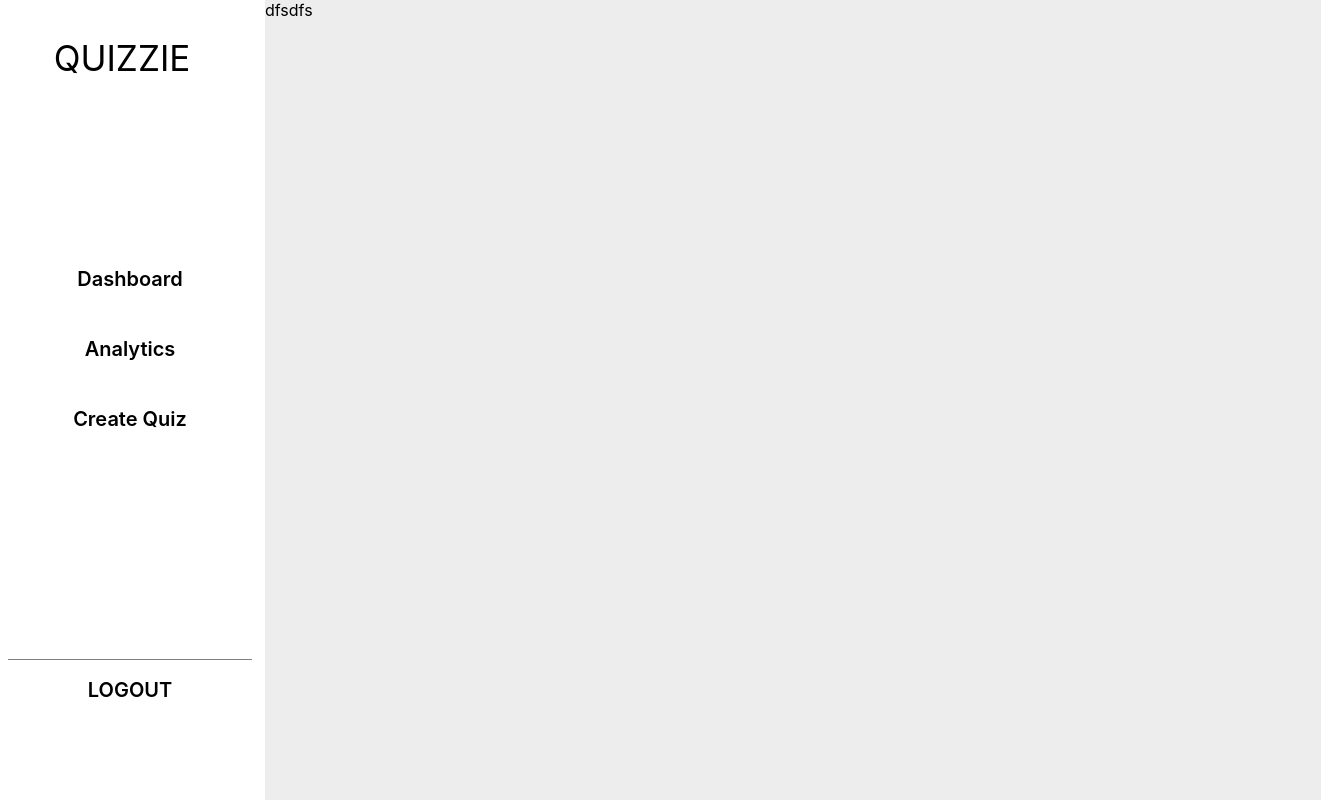
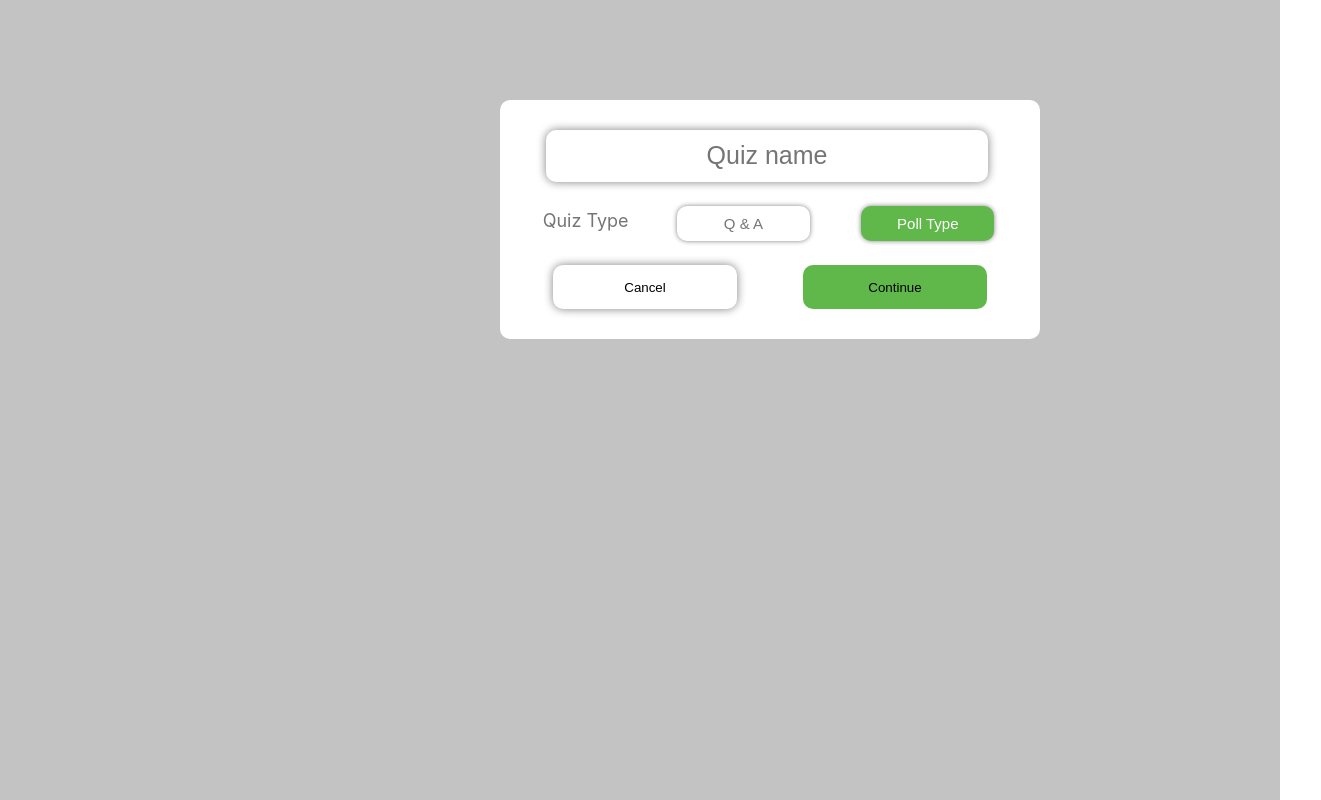
Before and after one commit to AmanMate/Quizze, a React (Create React App) app: page /create-quiz in a window 1280 px wide. Shown: the whole page, 1321 px wide, since content can reach past the window. Built offline with nearby package versions, Linux system fonts and the light colour scheme.

Commit message:
Added changes

```diff
--- a/package.json
+++ b/package.json
@@ -3,6 +3,9 @@
   "version": "0.1.0",
   "private": true,
   "dependencies": {
+    "@emotion/react": "^11.11.4",
+    "@emotion/styled": "^11.11.5",
+    "@mui/material": "^5.15.18",
     "@testing-library/jest-dom": "^5.17.0",
     "@testing-library/react": "^13.4.0",
     "@testing-library/user-event": "^13.5.0",
--- a/src/pages/createQuiz/CreateQuiz.css
+++ b/src/pages/createQuiz/CreateQuiz.css
@@ -1,11 +1,91 @@
-.createquiz {
-    box-shadow: 0px 0px 8px rgba(0, 0, 0, 0.5);
+.modal-wrapper {
+    position: fixed;
+    left: 0;
+    right: 0;
+    bottom: 0;
+    top: 0;
+    background-color: rgba(189, 189, 189, 0.9);
+    z-index: 2;
 }
 
-.page {
-    position: absolute;
-    left: 300px;
-    background: #EDEDED;
-    width: 80%;
-    height: 100vh;
+.modal-container {
+    top: 0;
+    position: fixed;
+    z-index: 3;
 }
+
+.quiz-name-type {
+    background: white;
+    margin: 100px 500px;
+    width: 500px;
+    border-radius: 10px;
+    padding: 20px;
+    font-size: 25px;
+    color: #757575
+}
+
+.quiz-name p {
+    text-align: center;
+    margin: 8px;
+}
+
+input::placeholder {
+    font-size: 25px;
+}
+
+.quiz-name-type input {
+    width: 438px;
+    border-radius: 10px;
+    height: 50px;
+    background-color: #ffffff;
+    border: none;
+    box-shadow: 0px 0px 10px grey;
+}
+
+.quiz-name {
+    margin: 10px 26px;
+    width: 212px;
+    text-align: center;
+    font-size: 23px;
+    color: #757575
+}
+
+.display-flex {
+    display: flex;
+    justify-content: space-around;
+}
+
+.buttons {
+    font-size: 18px;
+}
+
+.buttons button {
+    box-shadow: 0px 0px 5px grey;
+    border: none;
+    background-color: white;
+    border-radius: 10px;
+    height: 35px;
+    margin: 14px 3px;
+    width: 133px;
+    font-size: 15px;
+    color: #757575;
+}
+
+.action-buttons button {
+    border: none;
+    border-radius: 10px;
+    width: 184px;
+    margin: 10px 33px;
+    height: 44px
+}
+
+.cancel {
+    box-shadow: 0px 0px 10px grey;
+    background-color: white;
+
+}
+
+.continue {
+    background-color: #60B84B;
+
+}
--- a/src/pages/createQuiz/CreateQuiz.js
+++ b/src/pages/createQuiz/CreateQuiz.js
@@ -1,14 +1,138 @@
-import React from "react";
-import Navbar from "../../components/Navbar";
+import React, { useState } from "react";
 import "./CreateQuiz.css";
 
-export default function CreateQuiz() {
+export default function Mymodal({ closeModal }) {
+  const [activeStep, setActiveStep] = useState(0);
+  const [quizName, setQuizName] = useState("");
+  const [quizType, setQuizType] = useState("");
+  const [questions, setQuestions] = useState([]);
+  const [currentQuestion, setCurrentQuestion] = useState("");
+  const [currentOptions, setCurrentOptions] = useState(["", ""]);
+
+  const handleQuizNameChange = (e) => {
+    setQuizName(e.target.value);
+  };
+
+  const handleClick = () => {
+    setQuizType(!quizType);
+  };
+
+  const handleQuestionChange = (e) => {
+    setCurrentQuestion(e.target.value);
+  };
+
+  const handleOptionChange = (index, e) => {
+    const newOptions = [...currentOptions];
+    newOptions[index] = e.target.value;
+    setCurrentOptions(newOptions);
+  };
+
+  const handleAddOption = () => {
+    setCurrentOptions((prevOptions) => [...prevOptions, ""]);
+  };
+
+  const handleContinueClick = () => {
+    if (activeStep === 0) {
+      setActiveStep((prevStep) => prevStep + 1);
+    } else if (activeStep === 1) {
+      setQuestions((prevQuestions) => [...prevQuestions, { question: currentQuestion, options: currentOptions }]);
+      setActiveStep((prevStep) => prevStep + 1);
+    }
+  };
+
   return (
     <div>
-      <div class="navbar">
-        <Navbar></Navbar>
+      <div class="modal-wrapper"></div>
+      <div class="modal-container">
+        <div class="quiz-name-type">
+          <input class="quiz-name" placeholder="Quiz name" value={quizName} onChange={handleQuizNameChange}></input>
+
+          <div class="display-flex buttons">
+            <p class="quiz-type">Quiz Type</p>
+            <button
+              onClick={handleClick}
+              class="qna-button"
+              style={{
+                backgroundColor: quizType ? "#60B84B" : "white",
+                color: quizType ? "white" : "#757575",
+              }}
+            >
+              Q & A
+            </button>
+            <button
+              onClick={handleClick}
+              class="poll-type-button"
+              style={{
+                backgroundColor: quizType ? "white" : "#60B84B",
+                color: quizType ? "#757575" : "white",
+              }}
+            >
+              Poll Type
+            </button>
+          </div>
+          {activeStep === 0 && (
+            <div class="action-buttons">
+              <button class="cancel" onClick={closeModal}>
+                Cancel
+              </button>
+              <button class="continue" onClick={handleContinueClick}>Continue</button>
+            </div>
+          )}
+          {activeStep === 1 && (
+            <div class="action-buttons">
+              {/* <div className="qnaQues">
+              <input type="text" value={currentQuestion} onChange={setCurrentQuestion()} placeholder="Q & A Question"></input>
+              </div>
+              <div id="optiontype">
+              <input type="radio" value={currentOptions} onchange={setCurrentOptions()}>Option Type</input>
+              </div> */}
+
+              <button class="cancel" onClick={closeModal}>
+                Cancel
+              </button>
+              <button class="continue" onClick={handleContinueClick}>CreateQuiz</button>
+            </div>
+          )}
+          {activeStep === 2 && (
+            <div class="action-buttons">
+              <button class="cancel" onClick={closeModal}>
+                Cancel
+              </button>
+              <button class="continue" onClick={() => {}}>Create Quiz</button>
+            </div>
+          )}
+        </div>
+        {activeStep === 1 && (
+          <div class="question-options">
+            <div>
+              <p class="inline question">Question</p>
+              <input type="text" value={currentQuestion} onChange={handleQuestionChange}></input>
+            </div>
+            {currentOptions.map((option, index) => (
+              <div key={index}>
+                <p class="inline option">Option {index + 1}</p>
+                <input type="text" value={option} onChange={(e) => handleOptionChange(index, e)}></input>
+              </div>
+            ))}
+            <button onClick={handleAddOption}>Add Option</button>
+          </div>
+        )}
+        {activeStep === 2 && (
+          <div class="questions">
+            {questions.map((question, index) => (
+              <div key={index}>
+                <p class="inline question">Question {index + 1}</p>
+                <p>{question.question}</p>
+                <ul>
+                  {question.options.map((option, index) => (
+                    <li key={index}>{option}</li>
+                  ))}
+                </ul>
+              </div>
+            ))}
+          </div>
+        )}
       </div>
-      <div class="page">dfsdfs</div>
     </div>
   );
 }
--- a/src/pages/login/Login.js
+++ b/src/pages/login/Login.js
@@ -1,6 +1,6 @@
 import React, { useEffect, useState } from "react";
 import axios from "axios"
-import { useNavigate, Link, Form } from "react-router-dom";
+import { useNavigate, Link} from "react-router-dom";
 import "./Login.css";
 
 export default function Login() {
@@ -9,7 +9,7 @@ export default function Login() {
   const [email, setEmail] = useState("");
   const [password, setPassword] = useState("");
   const [confirmpassword, setconfirmPassword] = useState("");
-
+  const navigate = useNavigate();
 
   async function signUpClick(e){
     e.preventDefault();
@@ -40,7 +40,7 @@ export default function Login() {
 
     try{
 
-      await axios("http://localhost:4000/user/find",{
+      const res = await axios("http://localhost:4000/user/find",{
         action: " ",
         method: "POST",
         headers: {
@@ -51,6 +51,9 @@ export default function Login() {
           password: password,
         })
       })
+      if(res.status=200){
+        navigate("/dashboard");
+      }
     }
     catch(e){
       console.log(e);
```
Also changed, not shown: src/pages/createQuiz/MyModal.js (added, +21 -0 lines), 1 other file (tests, documents, lock files or other folders).
